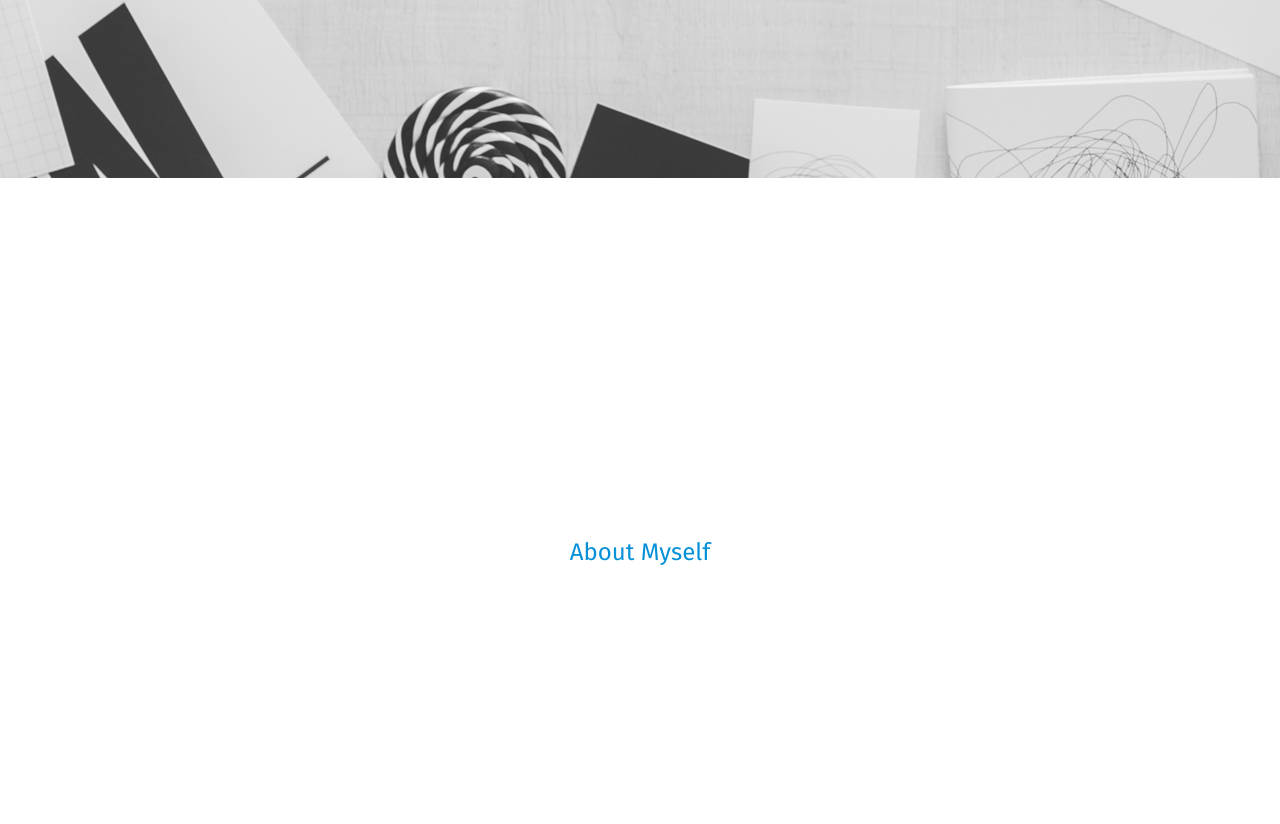
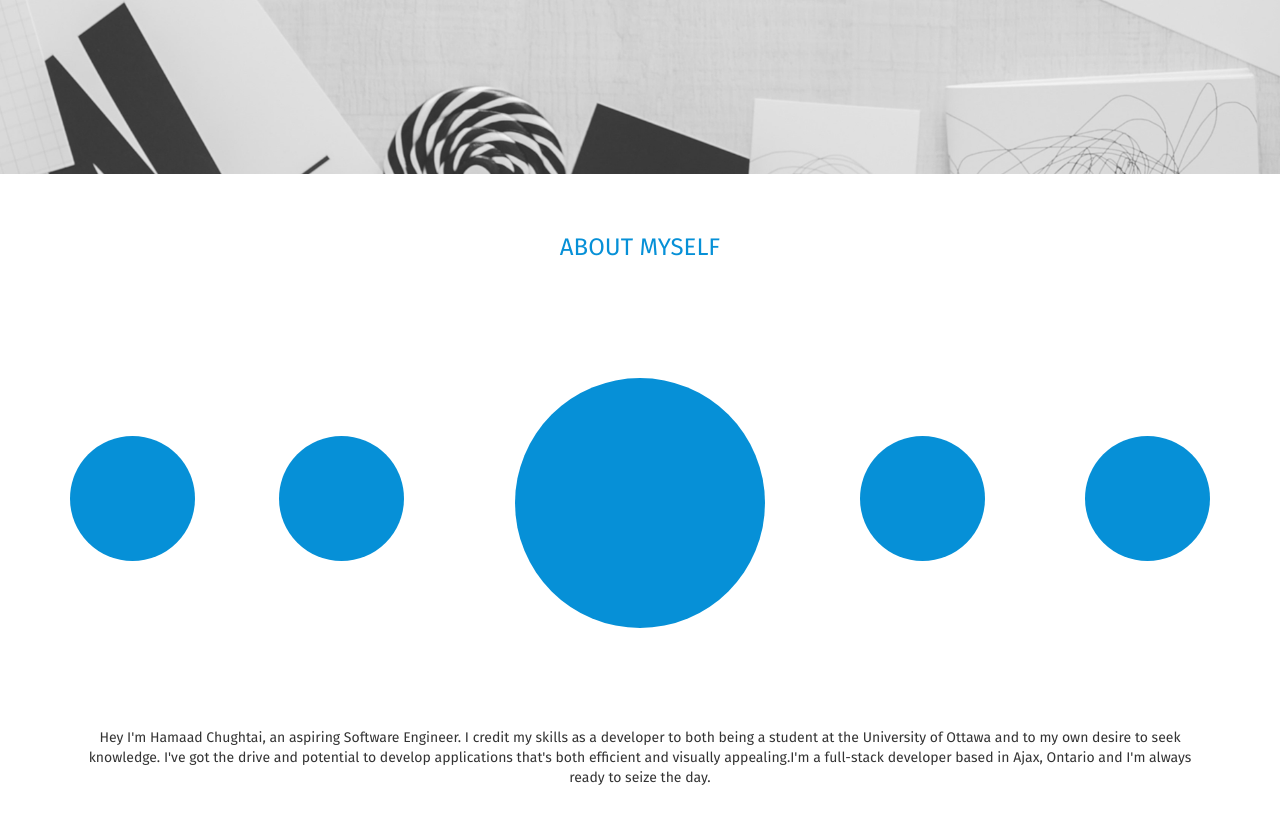
Before and after one commit to Hamaad102/Portfolio_V1, a plain HTML site: page index.html in a window 1280 px wide. Shown: the part 538-1362 px from the top of the page. Drawn offline with nearby package versions, Linux system fonts and the light colour scheme.

Commit message:
Started work on About page. Fixed most issues with the bacgkround image, though might change it down the road to improve text visibility.

```diff
--- a/index.html
+++ b/index.html
@@ -63,12 +63,26 @@
 
         <div name="header">
 
-            <header class="main-header"></header>
+                <header class="main-header"></header>
 
         </div>
 
         <div id="about" class="container">
-            <h3>About Myself</h3>
+
+                <h3>ABOUT MYSELF</h3>
+
+                <div class="the_circles">
+
+                    <div class="outer_left spec"></div>
+                    <div class="inner_left spec"></div>
+                    <div class="outer_right spec"></div>
+                    <div class="inner_right spec"></div>
+                    <div class="pic center-block"></div>
+
+                </div>
+
+                <p>Hey I'm Hamaad Chughtai, an aspiring Software Engineer. I credit my skills as a developer to both being a student at the University of Ottawa and to my own desire to seek knowledge. I've got the drive and potential to develop applications that's both efficient and visually appealing.I'm a full-stack developer based in Ajax, Ontario and I'm always ready to seize the day.</p>
+
         </div>
 
         <script src="https://code.jquery.com/jquery-2.2.3.min.js"></script>
--- a/style/about.css
+++ b/style/about.css
@@ -8,3 +8,69 @@
     margin-top: 60px;
     text-align: center;
 }
+
+#about p {
+    font-family: "Fira Sans";
+    text-align: center;
+    margin-top: 100px;
+}
+
+.the_circles {
+    margin-top: 175px;
+}
+
+.outer_left {
+    border-radius: 50%;
+    width: 125px;
+    height: 125px;
+    background: #0690d7;
+    display: inline-block;
+    margin-bottom: 62.5px;
+    margin-right: 80px;
+}
+
+.inner_left {
+    border-radius: 50%;
+    width: 125px;
+    height: 125px;
+    background: #0690d7;
+    display: inline-block;
+    margin-bottom: 62.5px;
+    margin-right: 50px;
+}
+
+.inner_right {
+    border-radius: 50%;
+    width: 125px;
+    height: 125px;
+    background: #0690d7;
+    display: inline-block;
+    float: right;
+    margin-right: 100px;
+}
+
+.outer_right {
+    border-radius: 50%;
+    width: 125px;
+    height: 125px;
+    background: #0690d7;
+    display: inline-block;
+    float: right;
+    margin-right:
+}
+
+.pic {
+    border-radius: 50%;
+    width: 250px;
+    height: 250px;
+    background: #0690d7;
+    margin-top: -250px;
+}
+
+
+
+@media screen and (max-width: 1198px) {
+    .spec {
+        visibility: hidden;
+    }
+}
--- a/style/page-top.css
+++ b/style/page-top.css
@@ -1,8 +1,5 @@
 .main-header{
 	background: url("../images/head-image.png") no-repeat!important;
-	-webkit-background-size: 100% auto !important;
-	-moz-background-size: 100% auto !important;
-	-o-background-size: 100% auto !important;
-	 background-size: 100% auto !important;
-	 height:918px;
+    background-size: 100% auto !important;
+    height:47.9vw;
 }
```
